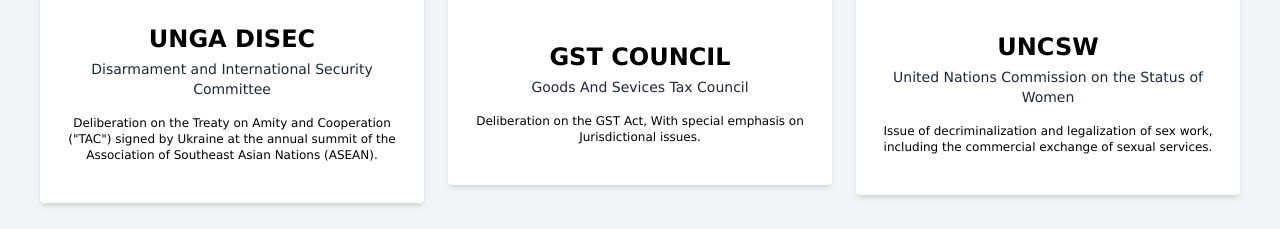
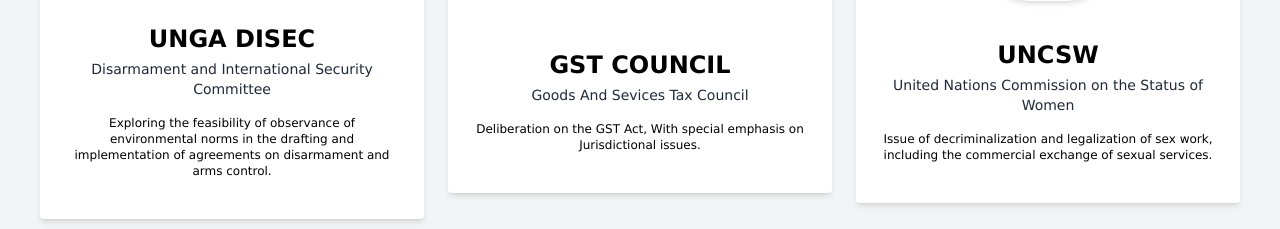
Before and after one commit to VarunDTU/deltech-website, a React (Create React App) app: page / in a window 1280 px wide. Shown: the part 1729-1958 px from the top of the page. Built offline with nearby package versions, Linux system fonts and the light colour scheme.

Commit message:
added padding in modals

```diff
--- a/src/components/committees.js
+++ b/src/components/committees.js
@@ -6,7 +6,7 @@ const Committees = () => {
     <>
       <section className="text-center z-50 absolute">
         <div
-          class="modal fade z-10 fixed top-0 left-0 hidden text-center w-full h-full outline-none overflow-x-hidden overflow-y-auto"
+          class="modal fade fixed top-0 left-0 right-0 z-10 hidden w-full p-6 overflow-x-hidden overflow-y-auto md:inset-0 h-full"
           id="disec"
           tabindex="-1"
           aria-labelledby="disecModalLgLabel"
@@ -34,9 +34,9 @@ const Committees = () => {
               </div>
               <div className="modal-body relative p-10">
                 <p className="text-center text-gray-600 text-sm font-medium ">
-                  Deliberation on the Treaty on Amity and Cooperation ("TAC")
-                  signed by Ukraine at the annual summit of the Association of
-                  Southeast Asian Nations (ASEAN).
+                  Exploring the feasibility of observance of environmental norms
+                  in the drafting and implementation of agreements on
+                  disarmament and arms control.
                 </p>
                 <div class="container mx-auto space-y-9 pt-6 flex md:flex-row flex-col justify-center md:justify-evenly items-center md:items-baseline">
                   <div class="flex justify-center">
@@ -45,7 +45,6 @@ const Committees = () => {
                         class="rounded-t-lg w-80 h-72"
                         src="/images/Committees/DhruvJain_UNGA_Chairperson.jpeg"
                         alt=""
-
                       />
                       <div class="p-6">
                         <h5 class="text-gray-900 text-xl font-medium mb-2">
@@ -57,7 +56,6 @@ const Committees = () => {
                   </div>
                   <div class="flex justify-center">
                     <div class="rounded-lg shadow-lg bg-white max-w-sm">
-
                       <img
                         class="rounded-t-lg w-72 h-72"
                         src="/images/Committees/Pulkit Taneja_UNGA_Vice_Chair.jpeg"
@@ -77,7 +75,6 @@ const Committees = () => {
 
                 <div className="w-full flex justify-center pt-5 pb-5"></div>
                 <RegisterButton></RegisterButton>
-
               </div>
             </div>
           </div>
@@ -85,7 +82,7 @@ const Committees = () => {
         {/* <------------------------------------------------------------------------------------------------------> */}
 
         <div
-          class="modal fade z-10 fixed top-0 left-0 hidden text-center w-full h-full outline-none overflow-x-hidden overflow-y-auto"
+          class="modal fade fixed top-0 left-0 right-0 z-10 hidden w-full p-6 overflow-x-hidden overflow-y-auto md:inset-0 h-full"
           id="gst"
           tabindex="-1"
           aria-labelledby="gstModalLgLabel"
@@ -158,7 +155,7 @@ const Committees = () => {
         {/* <------------------------------------------------------------------------------------------------------> */}
 
         <div
-          class="modal fade z-10 fixed top-0 left-0 hidden text-center w-full h-full outline-none overflow-x-hidden overflow-y-auto"
+          class="modal fade fixed top-0 left-0 right-0 z-10 hidden w-full p-6 overflow-x-hidden overflow-y-auto md:inset-0 h-full"
           id="uncsw"
           tabindex="-1"
           aria-labelledby="uncswModalLgLabel"
@@ -233,7 +230,7 @@ const Committees = () => {
         {/* <------------------------------------------------------------------------------------------------------> */}
 
         <div
-          class="modal fade z-10 fixed top-0 left-0 hidden text-center w-full h-full outline-none overflow-x-hidden overflow-y-auto"
+          class="modal fade fixed top-0 left-0 right-0 z-10 hidden w-full p-6 overflow-x-hidden overflow-y-auto md:inset-0 h-full"
           id="unsc"
           tabindex="-1"
           aria-labelledby="unscModalLgLabel"
@@ -307,7 +304,7 @@ const Committees = () => {
         {/* <------------------------------------------------------------------------------------------------------> */}
 
         <div
-          class="modal fade z-10 fixed top-0 left-0 hidden text-center w-full h-full outline-none overflow-x-hidden overflow-y-auto"
+          class="modal fade fixed top-0 left-0 right-0 z-10 hidden w-full p-6 overflow-x-hidden overflow-y-auto md:inset-0 h-full"
           id="unhrc"
           tabindex="-1"
           aria-labelledby="unhrcModalLgLabel"
@@ -380,7 +377,7 @@ const Committees = () => {
         {/* <------------------------------------------------------------------------------------------------------> */}
 
         <div
-          class="modal fade z-10 fixed top-0 left-0 hidden text-center w-full h-full outline-none overflow-x-hidden overflow-y-auto"
+          class="modal fade fixed top-0 left-0 right-0 z-10 hidden w-full p-6 overflow-x-hidden overflow-y-auto md:inset-0 h-full"
           id="ip"
           tabindex="-1"
           aria-labelledby="ipModalLgLabel"
@@ -475,7 +472,6 @@ const Committees = () => {
                 <div className="rounded overflow-hidden shadow-md bg-white">
                   <div className="absolute -mt-20 w-full flex justify-center">
                     <span class="flex h-3 w-3">
-
                       <span class=" animate-ping relative inline-flex rounded-full h-3 w-3 bg-sky-500"></span>
                     </span>
                     <div className="h-32 w-32">
@@ -494,9 +490,9 @@ const Committees = () => {
                       Disarmament and International Security Committee
                     </p>
                     <p className="text-center pt-4 text-xs font-medium">
-                      Deliberation on the Treaty on Amity and Cooperation
-                      ("TAC") signed by Ukraine at the annual summit of the
-                      Association of Southeast Asian Nations (ASEAN).
+                      Exploring the feasibility of observance of environmental
+                      norms in the drafting and implementation of agreements on
+                      disarmament and arms control.
                     </p>
                     <div className="w-full flex justify-center pt-5 pb-5">
                       <a href="/" className="mx-5">
@@ -515,11 +511,9 @@ const Committees = () => {
                 <div className="rounded overflow-hidden shadow-md bg-white">
                   <div className="absolute -mt-20 w-full flex justify-center ">
                     <span class="flex h-3 w-3">
-
                       <span class=" animate-ping relative inline-flex rounded-full h-3 w-3 bg-sky-500"></span>
                     </span>
                     <div className="h-32 w-32">
-
                       <img
                         src="/images/gst.png"
                         alt=""
@@ -551,7 +545,6 @@ const Committees = () => {
                   <div className="absolute -mt-20 w-full flex justify-center">
                     <div className="h-32 w-32">
                       <span class="flex h-3 w-3">
-
                         <span class=" animate-ping relative inline-flex rounded-full h-3 w-3 bg-sky-500"></span>
                       </span>
                       <img
@@ -584,7 +577,6 @@ const Committees = () => {
                 <div className="rounded overflow-hidden shadow-md bg-white">
                   <div className="absolute -mt-20 w-full flex justify-center">
                     <span class="flex h-3 w-3">
-
                       <span class=" animate-ping relative inline-flex rounded-full h-3 w-3 bg-sky-500"></span>
                     </span>
                     <div className="h-32 w-32">
@@ -617,7 +609,6 @@ const Committees = () => {
                 <div className="rounded overflow-hidden shadow-md bg-white">
                   <div className="absolute -mt-20 w-full flex justify-center">
                     <span class="flex h-3 w-3">
-
                       <span class=" animate-ping relative inline-flex rounded-full h-3 w-3 bg-sky-500"></span>
                     </span>
                     <div className="h-32 w-32">
@@ -651,7 +642,6 @@ const Committees = () => {
                 <div className="rounded overflow-hidden shadow-md bg-white">
                   <div className="absolute -mt-20 w-full flex justify-center">
                     <span class="flex h-3 w-3">
-
                       <span class=" animate-ping relative inline-flex rounded-full h-3 w-3 bg-sky-500"></span>
                     </span>
                     <div className="h-32 w-32">
--- a/src/components/registerbutton.js
+++ b/src/components/registerbutton.js
@@ -1,6 +1,5 @@
 import { Fragment } from 'react'
 import { Menu, Transition } from '@headlessui/react'
-import { ChevronDownIcon } from '@heroicons/react/20/solid'
 function classNames(...classes) {
     return classes.filter(Boolean).join(' ')
   }
```
Lines whose indentation alone changed are shown as unchanged.
